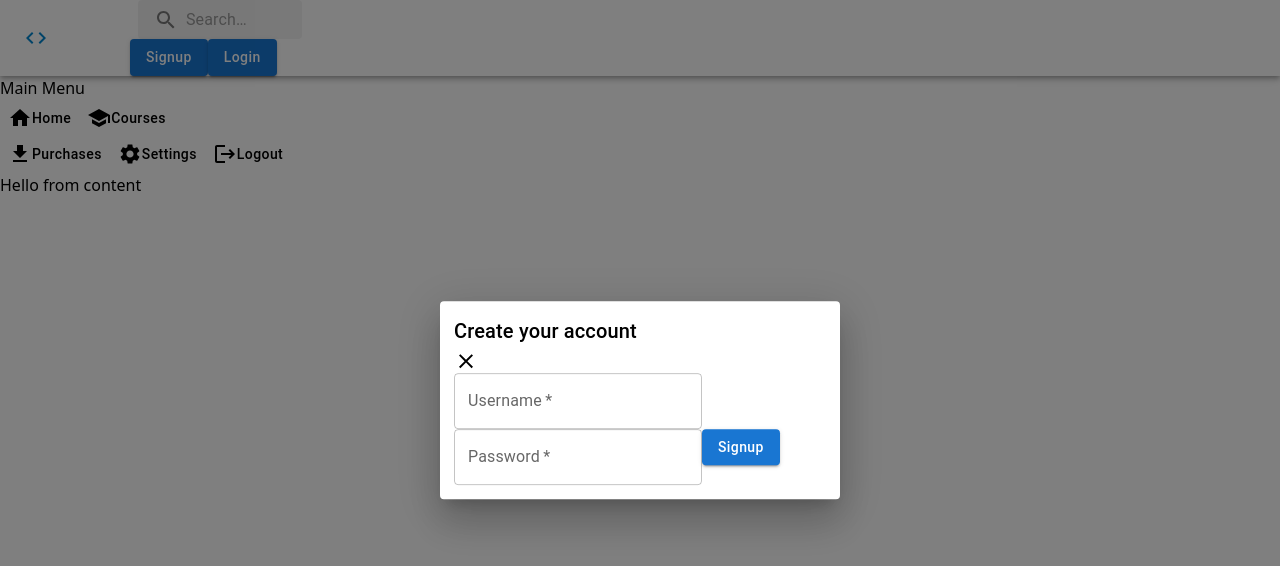
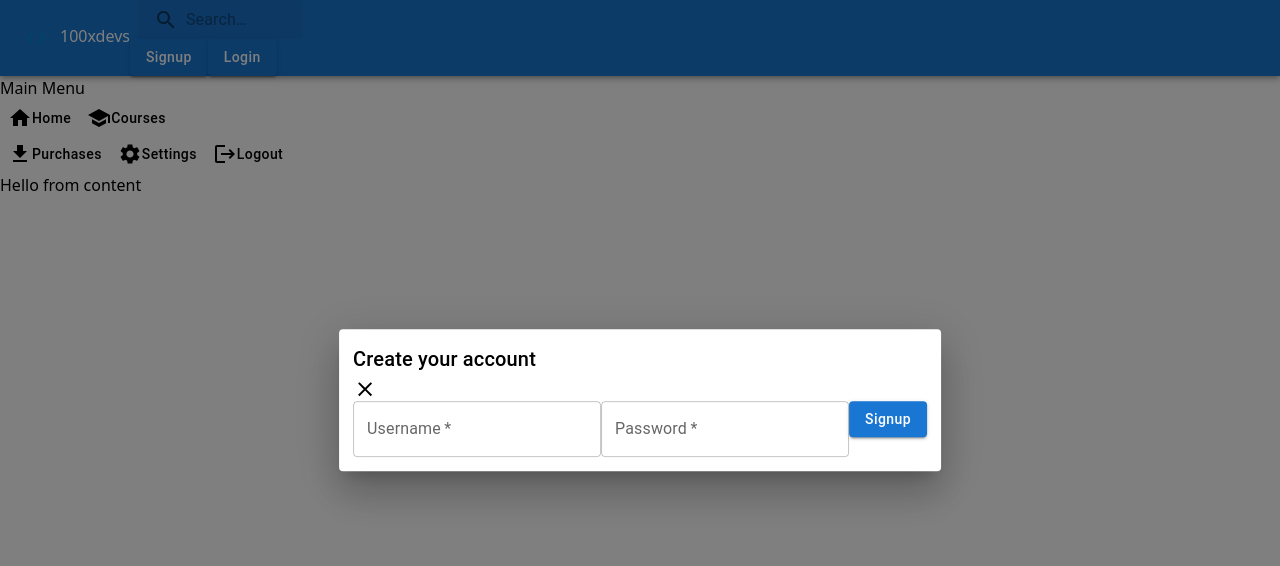
Before and after one commit to saikumarpb/course-app, a React (Vite) app in the folder ui/: page / in a window 1280 px wide. Both pictures are taken after a click on the button "Signup". Shown: the top 566 px of the page. Built offline with nearby package versions, Linux system fonts and the light colour scheme.

Commit message:
Refactor signup, extract modal component

```diff
--- a/ui/src/Navbar/index.tsx
+++ b/ui/src/Navbar/index.tsx
@@ -13,7 +13,7 @@ export default function Navbar() {
   const [showSignup, setShowSignup] = useState(false);
   return (
     <Box sx={{ flexGrow: 1 }}>
-      <AppBar position="static" style={{ backgroundColor: 'white' }}>
+      <AppBar position="static" className="!bg-white">
         <Toolbar className="flex justify-between">
           <div>
             <IconButton
@@ -48,7 +48,10 @@ export default function Navbar() {
               Login
             </Button>
           </div>
-          <Signup show={showSignup} setShowModal={setShowSignup} />
+          <Signup
+            showSignup={showSignup}
+            onClose={() => setShowSignup(false)}
+          />
         </Toolbar>
       </AppBar>
     </Box>
--- a/ui/src/Signup/index.tsx
+++ b/ui/src/Signup/index.tsx
@@ -1,45 +1,13 @@
-import { Close } from '@mui/icons-material';
-import { Box, Button, TextField, Typography } from '@mui/material';
-import Modal from '@mui/material/Modal';
+import { Button, TextField } from '@mui/material';
 import { useState } from 'react';
+import Modal from '../components/Modal';
 
-const style = {
-  position: 'absolute',
-  top: '50%',
-  left: '50%',
-  transform: 'translate(-50%, -50%)',
-  width: 400,
-  bgcolor: 'background.paper',
-  border: '2px solid #fff',
-  borderRadius: '4px',
-  boxShadow: 24,
-  padding: '12px',
-};
-
-interface ModalTitleProps {
-  title: string;
-  closeHandler: (e: React.MouseEvent<unknown, unknown>) => void;
+interface SignupProps {
+  showSignup: boolean;
+  onClose: () => void;
 }
 
-function ModalTitle({ title, closeHandler }: ModalTitleProps) {
-  return (
-    <div className="flex justify-between w-full items-center">
-      <Typography id="modal-modal-title" variant="h6" component="h2">
-        {title}
-      </Typography>
-      <button type="button" onClick={closeHandler}>
-        <Close className="mx-2" />
-      </button>
-    </div>
-  );
-}
-
-interface SignupProps {
-  show: boolean,
-  setShowModal: (x: boolean) => void
-}
-function Signup({show, setShowModal}: SignupProps) {
-  const handleClose = () => setShowModal(false);
+function Signup({ showSignup, onClose }: SignupProps) {
   const [userDetails, setUserDetails] = useState({
     username: '',
     password: '',
@@ -56,40 +24,44 @@ function Signup({show, setShowModal}: SignupProps) {
   };
 
   const handleSubmit = (e: React.MouseEvent<unknown, unknown>) => {
-    e.preventDefault()
-    console.log(userDetails)
-  }
+    e.preventDefault();
+    console.log(userDetails);
+  };
 
-  return (
-    <>
-      <Modal
-        open={show}
-        onClose={handleClose}
-        aria-labelledby="modal-modal-title"
-        aria-describedby="modal-modal-description"
-      >
-        <Box sx={style} className="flex flex-col justify-center">
-          <ModalTitle title="Create your account" closeHandler={handleClose} />
+  const modalBody = (
     <form className="pt-4 flex flex-col gap-4">
       <TextField
         value={userDetails.username}
         onChange={(e) => handleFormChange('username', e.target.value)}
         label="Username"
         required
-              type='text'
+        type="text"
       />
       <TextField
         label="Password"
         value={userDetails.password}
         onChange={(e) => handleFormChange('password', e.target.value)}
-              type='text'
+        type="text"
         required
       />
-            <Button variant='contained' style={{textTransform: "none"}} onClick={handleSubmit} type='submit'>Signup</Button>
+      <Button
+        variant="contained"
+        style={{ textTransform: 'none' }}
+        onClick={handleSubmit}
+        type="submit"
+      >
+        Signup
+      </Button>
     </form>
-        </Box>
-      </Modal>
-    </>
+  );
+
+  return (
+    <Modal
+      title="Create your account"
+      body={modalBody}
+      showModal={showSignup}
+      closeModal={onClose}
+    />
   );
 }
 
--- /dev/null
+++ b/ui/src/components/Modal/index.tsx
@@ -0,0 +1,86 @@
+import { Close } from '@mui/icons-material';
+import { Box, Typography } from '@mui/material';
+import { default as MuiModal } from '@mui/material/Modal';
+import { useEffect, useState } from 'react';
+
+const style = {
+  position: 'absolute',
+  top: '50%',
+  left: '50%',
+  transform: 'translate(-50%, -50%)',
+  width: 'auto',
+  minWidth: '400px',
+  maxWidth: '750px',
+  bgcolor: 'background.paper',
+  border: '2px solid #fff',
+  borderRadius: '4px',
+  boxShadow: 24,
+  padding: '12px',
+};
+
+interface ModalTitleProps {
+  title: string | JSX.Element;
+  closeHandler: (e: React.MouseEvent<unknown, unknown>) => void;
+}
+
+function ModalTitle({ title, closeHandler }: ModalTitleProps) {
+  return (
+    <div className="flex justify-between w-full items-center">
+      {typeof title === 'string' ? (
+        <Typography id="modal-modal-title" variant="h6" component="h2">
+          {title}
+        </Typography>
+      ) : (
+        title
+      )}
+
+      <button type="button" onClick={closeHandler}>
+        <Close className="mx-2" />
+      </button>
+    </div>
+  );
+}
+
+interface ModalProps {
+  title?: string | JSX.Element;
+  body: JSX.Element;
+  showModal: boolean;
+  closeModal: () => void;
+}
+
+function Modal({ title, body, showModal, closeModal }: ModalProps) {
+  const [isOpen, setIsOpen] = useState(showModal);
+
+  useEffect(() => setIsOpen(showModal), [showModal]);
+
+  useEffect(() => {
+    if (!isOpen) {
+      closeModal();
+    }
+  }, [isOpen]);
+
+  const handleClose = () => setIsOpen(false);
+
+  return (
+    <>
+      <MuiModal
+        open={isOpen}
+        onClose={handleClose}
+        aria-labelledby="modal-modal-title"
+        aria-describedby="modal-modal-description"
+      >
+        <Box sx={style} className="flex flex-col justify-center">
+          {title && (
+            <ModalTitle
+              title="Create your account"
+              closeHandler={handleClose}
+            />
+          )}
+          {body}
+        </Box>
+      </MuiModal>
+    </>
+  );
+}
+
+export default Modal;
```
Also changed, not shown: ui/src/Modal/index.ts (deleted). Lines whose indentation alone changed are shown as unchanged.
